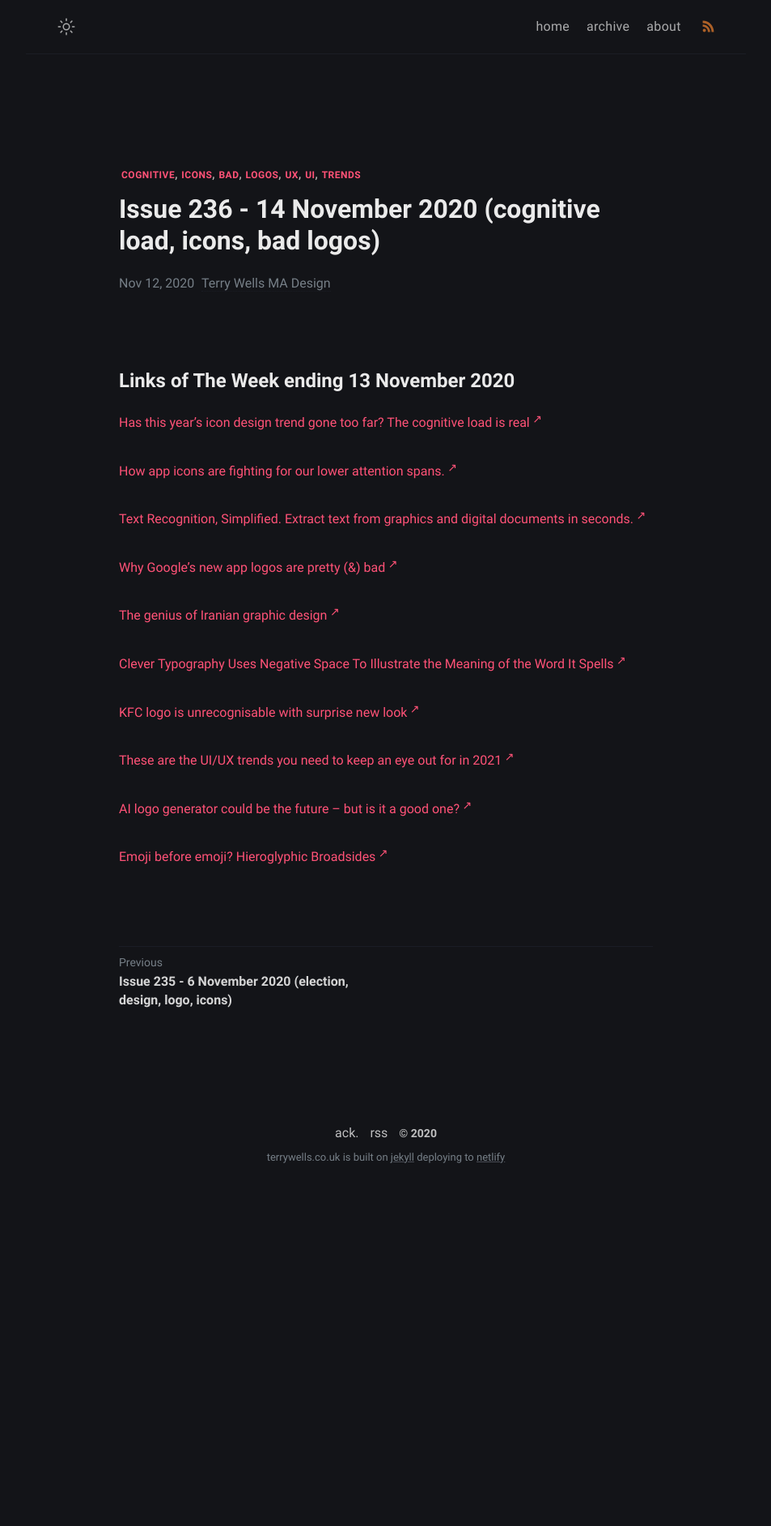
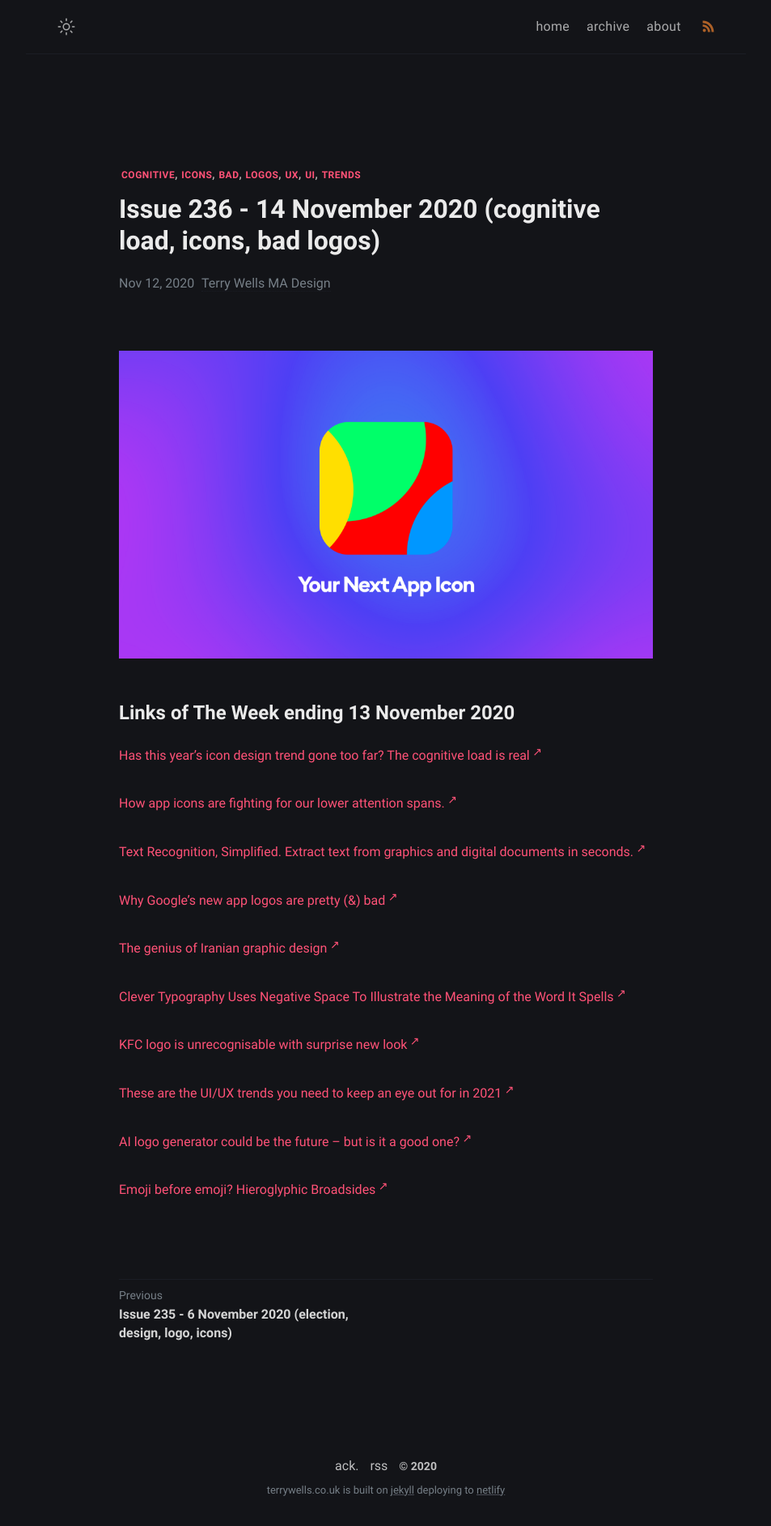
Before and after one commit to wristtattoo/jekyll-klise, a Jekyll site: the page built from _posts/2020-11-12-issue-236-14-november-2020-cognitive-load-icons-logos.md, in a window 1280 px wide. Shown: the whole page at 81% size, without its empty margins (163-1116 px from the left). Built offline with Jekyll 4.4.1, drawn with Linux system fonts in a browser that asks for light colours; a script that is not in the unit is left out; before the commit the page ends 1473 px from its top, so only the background shows below that.

Commit message:
Update Links of The Week “2020-11-12-issue-236-14-november-2020-cognitive-load-icons-logos”

```diff
--- a/_posts/2020-11-12-issue-236-14-november-2020-cognitive-load-icons-logos.md
+++ b/_posts/2020-11-12-issue-236-14-november-2020-cognitive-load-icons-logos.md
@@ -9,15 +9,17 @@
   title: Title
 layout: post
 thumbnail: /assets/uploads/issue-1.png
-featuredimage: /assets/uploads/issue-236.png
 title: Issue 236 - 14 November 2020 (cognitive load, icons, bad logos)
 tags: cognitive icons bad logos ux ui trends
 date: 2020-11-12T10:36:49.937Z
+featuredimage: ""
 featured-image:
   src: /assets/uploads/issue-236.png
   alt: Alt 1
   title: Title 1
 ---
+![Has this year's icon design trend gone too far? The cognitive load is real](/assets/uploads/issue-236.png "Has this year's icon design trend gone too far? The cognitive load is real")
+
 # Links of The Week ending 13 November 2020
 
 <a href="https://www.creativebloq.com/news/icon-design-trend" title="Has this year's icon design trend gone too far?" alt="Has this year's icon design trend gone too far?" target="_blank">Has this year's icon design trend gone too far? The cognitive load is real</a>
```
